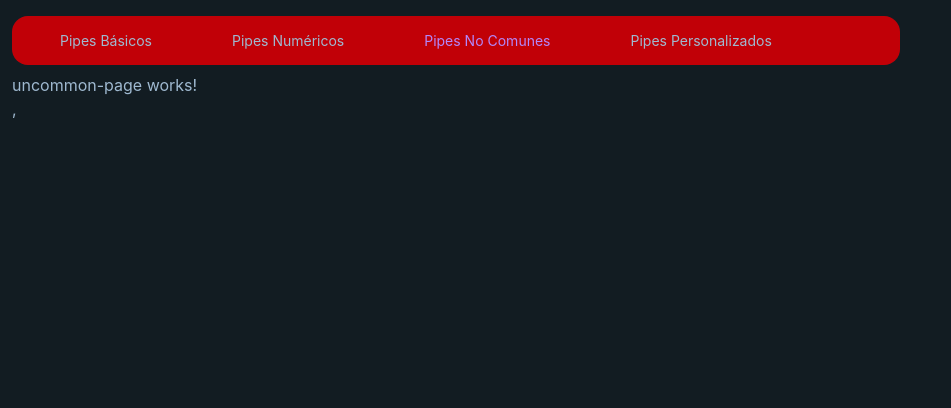
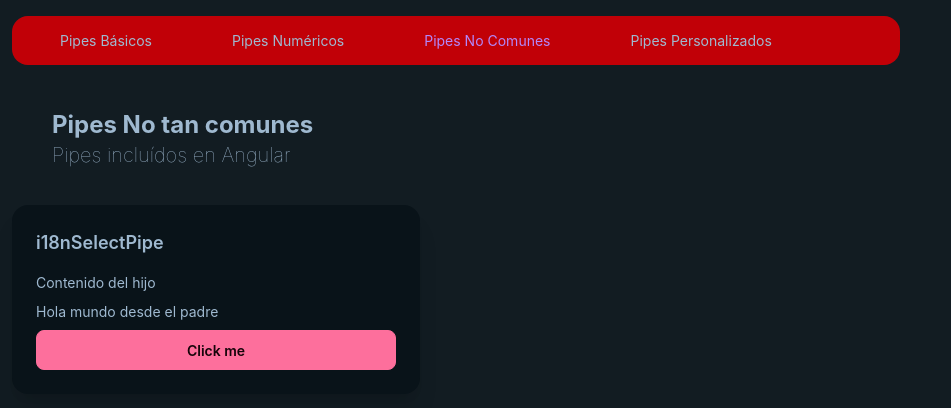
Before and after one commit to raulsr92/project-raulsanz-pipes, an Angular app: page /uncommon in a window 1280 px wide. Shown: the top 408 px of the page, without its empty margins (0-951 px from the left). Built offline with nearby package versions, Linux system fonts and the light colour scheme.

Commit message:
Clase 156 Content Projection con ng-content

```diff
--- /dev/null
+++ b/src/app/components/card/card.html
@@ -0,0 +1,10 @@
+
+  <div class="card bg-base-300  shadow-xl">
+    <div class="card-body">
+      <h2 class="card-title mb-2">{{title()}}</h2>
+      <p>Contenido del hijo</p>
+
+      <ng-content></ng-content>
+
+    </div>
+  </div>
--- /dev/null
+++ b/src/app/components/card/card.ts
@@ -0,0 +1,13 @@
+import { Component, input } from '@angular/core';
+import { ɵEmptyOutletComponent } from '@angular/router';
+
+@Component({
+  selector: 'app-card',
+  imports: [ɵEmptyOutletComponent],
+  templateUrl: './card.html',
+})
+export class Card {
+
+  title = input.required()
+
+}
--- a/src/app/pages/uncommon-page/uncommon-page.html
+++ b/src/app/pages/uncommon-page/uncommon-page.html
@@ -1 +1,21 @@
-<p>uncommon-page works!</p>,
+<section class="mx-10 my-9">
+  <h1 class="text-2xl font-bold">Pipes No tan comunes</h1>
+  <h3 class="text-xl font-thin">Pipes incluídos en Angular</h3>
+
+</section>
+
+
+<div class="grid grid-cols-1 md:grid-cols-2 xl:grid-cols-3 gap-4">
+
+  <!--Tarjeta -->
+
+  <app-card title="i18nSelectPipe">
+
+    <p>Hola mundo desde el padre</p>
+    <button class="btn btn-secondary">Click me</button>
+
+  </app-card>
+
+
+
+</div>
--- a/src/app/pages/uncommon-page/uncommon-page.ts
+++ b/src/app/pages/uncommon-page/uncommon-page.ts
@@ -1,8 +1,9 @@
 import { Component } from '@angular/core';
+import { Card } from '../../components/card/card';
 
 @Component({
   selector: 'app-uncommon-page',
-  imports: [],
+  imports: [Card],
   templateUrl: './uncommon-page.html',
 })
 export default class UncommonPage {}
```
